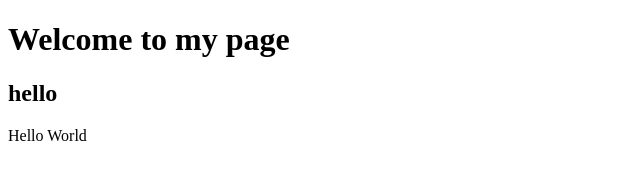
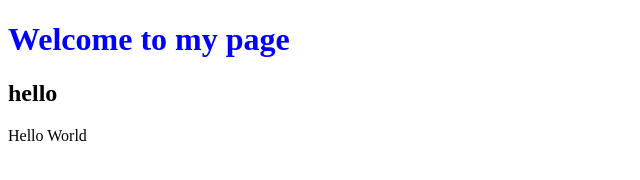
Before and after one commit to enigmacoder-bot/git_cs50, a plain HTML site: page index.html in a window 1280 px wide. Shown: the whole page, without its empty margins (0-640 px from the left). Drawn offline with Linux system fonts and the light colour scheme.

Commit message:
Add color blue to h1

```diff
--- a/index.html
+++ b/index.html
@@ -7,7 +7,7 @@
     <title>Page</title>
   </head>
   <body>
-    <h1>Welcome to my page</h1>
+    <h1 style="color:blue">Welcome to my page</h1>
     <h2>hello</h2>
     <p>Hello World</p>
   </body>
```
